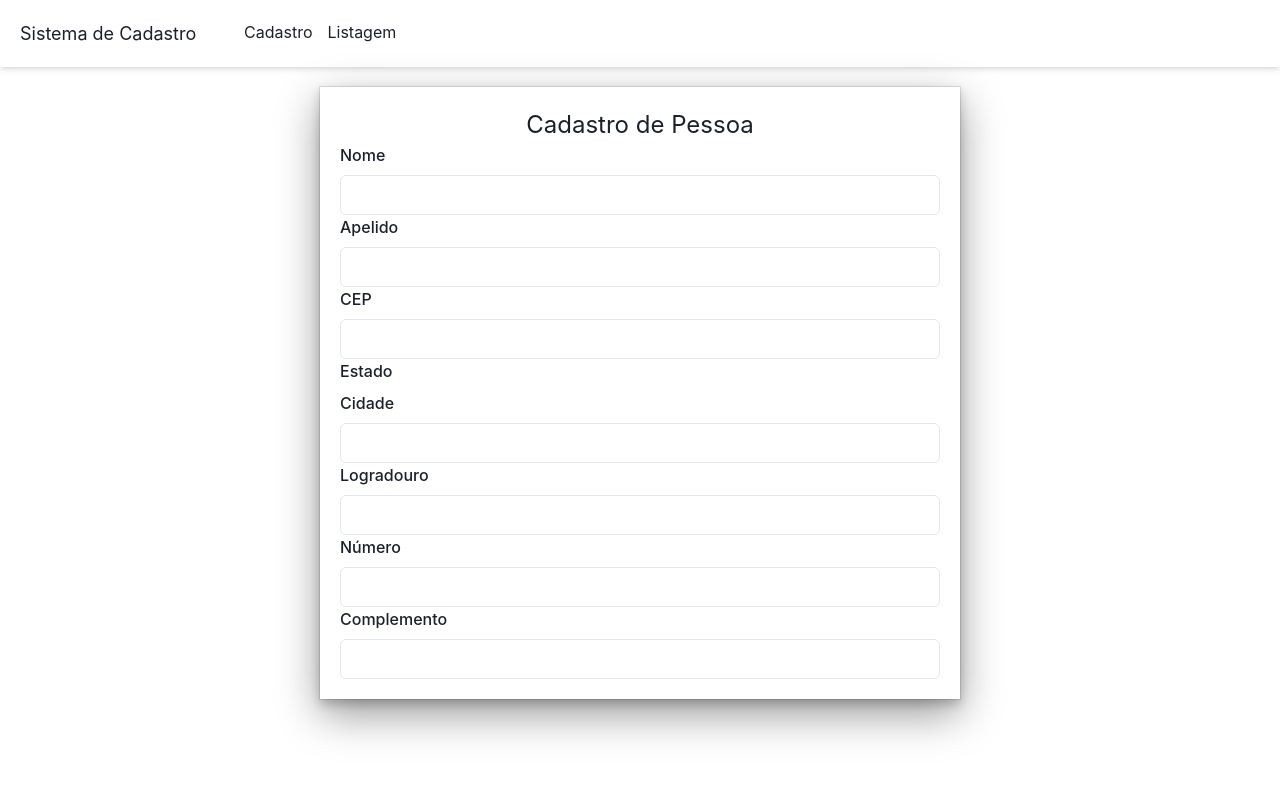
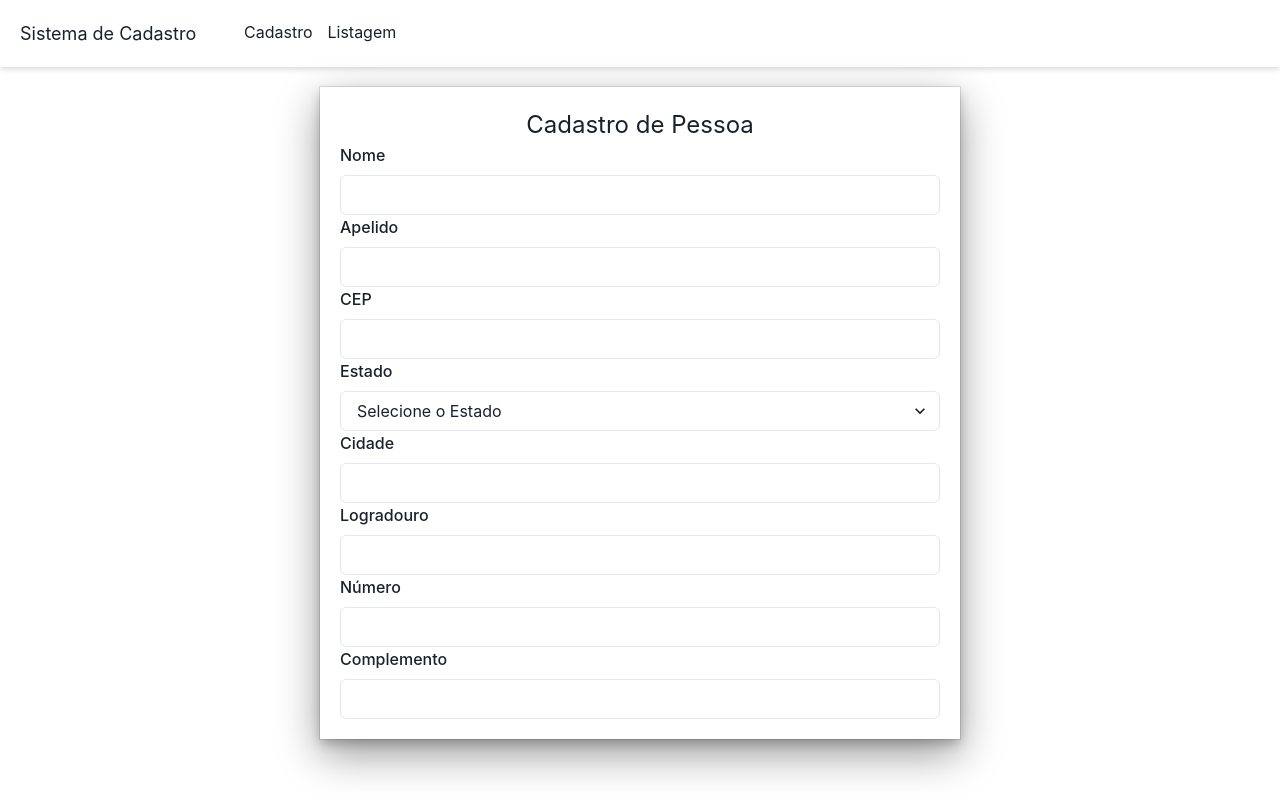
Before and after one commit to lucas51512/projeto-cox-automotive, a React (Vite) app: page / in a window 1280 px wide. Built offline with nearby package versions, Linux system fonts and the light colour scheme.

Commit message:
Estados Context feito

```diff
--- a/src/components/molecules/DropdownEstados.tsx
+++ b/src/components/molecules/DropdownEstados.tsx
@@ -1,3 +1,16 @@
-export default function DropdownEstados(){
-    return <></>
+import { Select } from "@chakra-ui/react";
+import { useEstadosContext } from "../../hooks/context/EstadosContext";
+
+export default function DropdownEstados() {
+    const { estados } = useEstadosContext();
+
+  return (
+    <Select placeholder="Selecione o Estado">
+      {estados.map((estado) => (
+        <option key={estado} value={estado}>
+            {estado}
+        </option>
+      ))}
+    </Select>
+  );
 }
--- a/src/components/organisms/Formulario.tsx
+++ b/src/components/organisms/Formulario.tsx
@@ -5,7 +5,7 @@ import { useViaCepContext } from "../../hooks/context/ViaCepContext";
 
 export default function Formulario() {
 
-    const { cepData, loading, error, fetchCepData } = useViaCepContext();
+    // const { cepData, loading, error, fetchCepData } = useViaCepContext();
 
   return (
     <Flex justify="center">
--- /dev/null
+++ b/src/hooks/context/EstadosContext.tsx
@@ -0,0 +1,35 @@
+import React, { createContext, useContext, useEffect, useState, ReactNode } from 'react';
+
+interface EstadosContextProps {
+  estados: string[];
+}
+
+const EstadosContext = createContext<EstadosContextProps | undefined>(undefined);
+
+export const useEstadosContext = () => {
+  const context = useContext(EstadosContext);
+  if (!context) {
+    throw new Error('useEstadosContext deve ser utilizado com o EstadosProvider');
+  }
+  return context;
+};
+
+interface EstadosProviderProps {
+    children: ReactNode;
+}
+
+export function EstadosProvider({ children }: EstadosProviderProps) {
+  const [estados, setEstados] = useState<string[]>([]);
+
+  useEffect(() => {
+    const estadosFixos = ['AC', 'AL', 'AP', 'AM', 'BA', 'CE', 'DF', 'ES', 'GO', 'MA', 'MT', 'MS', 'MG', 'PA', 'PB', 'PR', 'PE', 'PI', 'RJ', 'RN', 'RS', 'RO', 'RR', 'SC', 'SP', 'SE', 'TO'];
+
+    setEstados(estadosFixos);
+  }, []);
+
+  const contextValue: EstadosContextProps = {
+    estados,
+  };
+
+  return <EstadosContext.Provider value={contextValue}>{children}</EstadosContext.Provider>;
+}
--- a/src/main.tsx
+++ b/src/main.tsx
@@ -3,13 +3,16 @@ import ReactDOM from "react-dom/client";
 import App from "./App.tsx";
 import { ChakraProvider } from "@chakra-ui/react";
 import ViaCepProvider from "./hooks/context/ViaCepContext.tsx";
+import { EstadosProvider } from "./hooks/context/EstadosContext.tsx";
 
 ReactDOM.createRoot(document.getElementById("root")!).render(
   <React.StrictMode>
     <ViaCepProvider>
-      <ChakraProvider>
-        <App />
-      </ChakraProvider>
+      <EstadosProvider>
+        <ChakraProvider>
+          <App />
+        </ChakraProvider>
+      </EstadosProvider>
     </ViaCepProvider>
   </React.StrictMode>
 );
```
